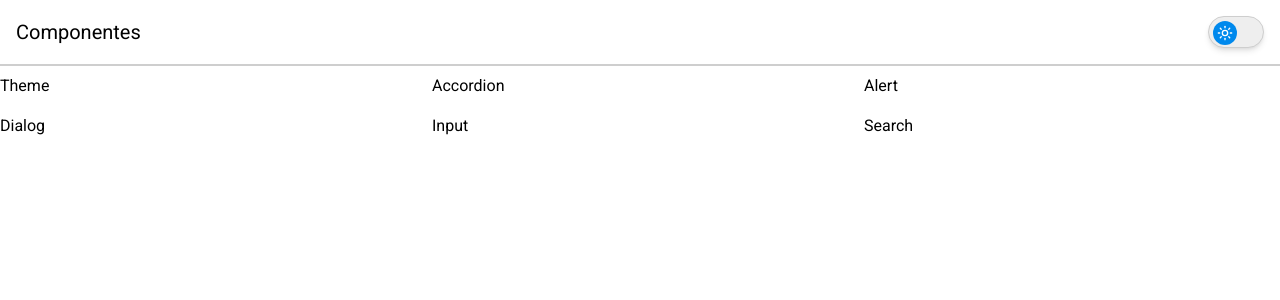
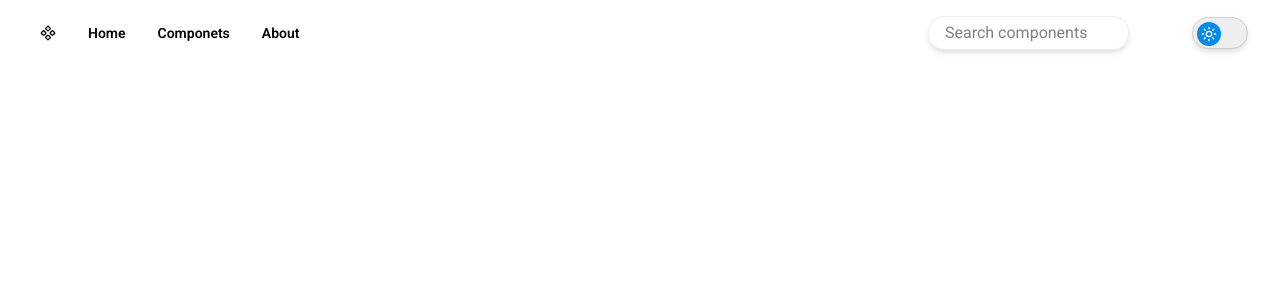
Before and after one commit to gustavocanhan/ComponentesReact, a Next.js app: page /componentes in a window 1280 px wide. Shown: the top 300 px of the page. Built offline with nearby package versions, Linux system fonts and the light colour scheme.

Commit message:
update: add menu

```diff
--- a/src/app/componentes/page.tsx
+++ b/src/app/componentes/page.tsx
@@ -1,19 +1,37 @@
+"use client";
 import ThemeToggle from "@/theme/ThemeToggle";
+import { ComponentIcon, HomeIcon, InfoIcon, MenuIcon } from "lucide-react";
+import { useState } from "react";
 
 export default function Componentes() {
+  const [openMenu, setOpenMenu] = useState(false);
+
   const data = ["Theme", "Accordion", "Alert", "Dialog", "Input", "Search"];
 
   return (
-    <div className="bg-background w-screen h-screen flex flex-col space-y-2">
-      <div className="flex justify-between items-center p-4 border-b-2 border-border">
-        <h1 className="text-xl">Componentes</h1>
+    <header className="bg-background flex justify-between items-center py-4 px-8 text-foreground">
+      <div className="flex items-center">
+        <ComponentIcon className="h-8 w-8 p-2 hover:bg-muted-foreground/10 dark:hover:bg-muted-foreground/30 rounded-md cursor-pointer transition-all duration-300 ease-in-out" />
+        <ul className="flex gap-4 px-4 font-semibold text-sm">
+          <li className="px-2 py-1 hover:bg-muted-foreground/10 dark:hover:bg-muted-foreground/30 rounded-md cursor-pointer transition-all duration-300 ease-in-out">
+            Home
+          </li>
+          <li className="px-2 py-1 hover:bg-muted-foreground/10 dark:hover:bg-muted-foreground/30 rounded-md cursor-pointer transition-all duration-300 ease-in-out">
+            Componets
+          </li>
+          <li className="px-2 py-1 hover:bg-muted-foreground/10 dark:hover:bg-muted-foreground/30 rounded-md cursor-pointer transition-all duration-300 ease-in-out">
+            About
+          </li>
+        </ul>
+      </div>
+      <div className="flex w-80 justify-between items-center">
+        <input
+          type="text"
+          placeholder="Search components"
+          className="border border-muted shadow-md w-auto pl-4 py-1 rounded-2xl"
+        />
         <ThemeToggle />
       </div>
-      <div className="grid grid-cols-3 gap-4">
-        {data.map((d, key) => (
-          <p key={key}>{d}</p>
-        ))}
-      </div>
-    </div>
+    </header>
   );
 }
```
